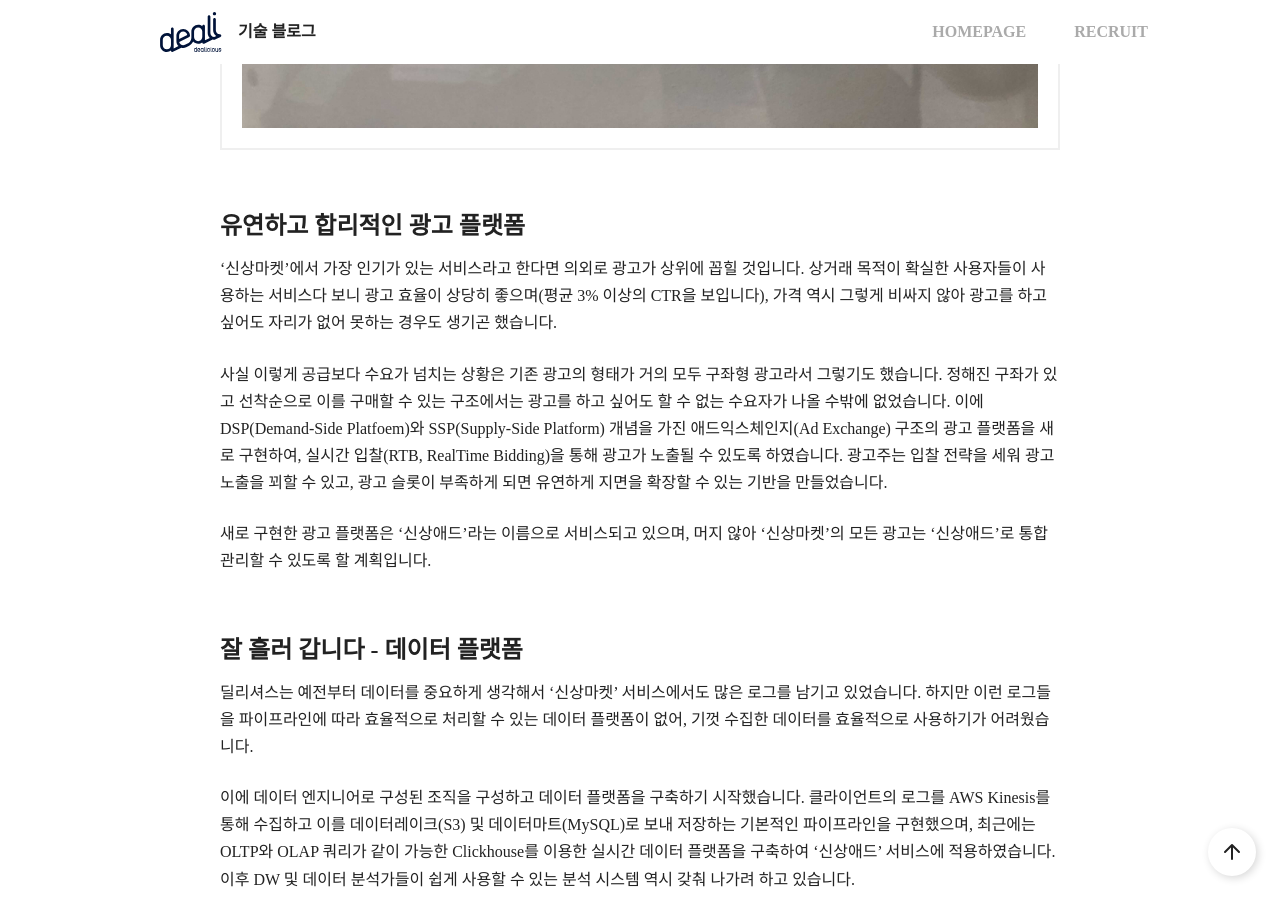
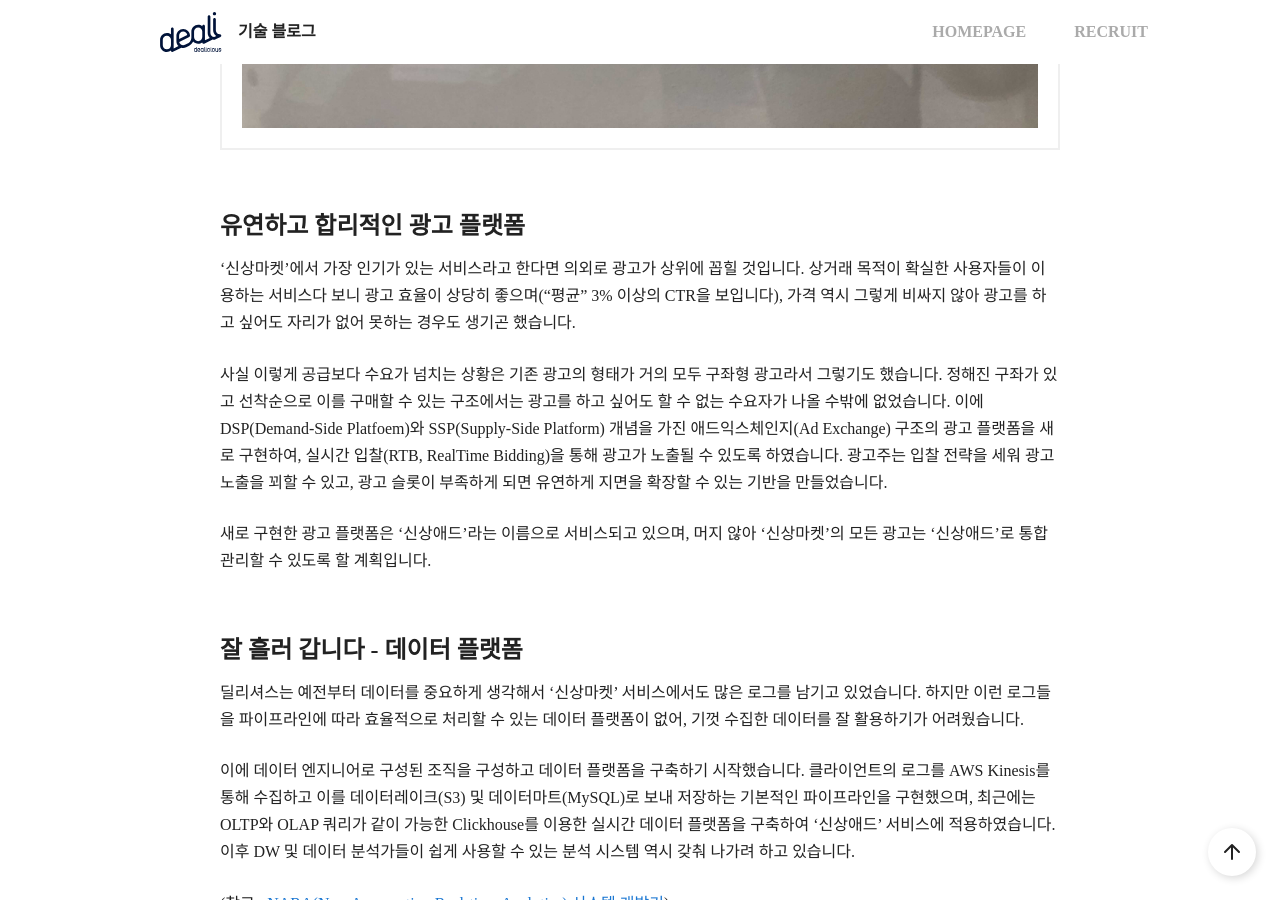
Before and after one commit to dealicious-inc/dealicious-inc.github.io, a Jekyll site: the page built from _posts/2021-06-14-dev-team-chronicle.md, in a window 1280 px wide and 900 px high, scrolled down 2606 px. Built offline with Jekyll 4.4.1, drawn with Linux system fonts in a browser that asks for light colours; some web fonts are replaced.

Commit message:
<딜리셔스 개발팀 연대기> : 어색한 문장 수정

```diff
--- a/_posts/2021-06-14-dev-team-chronicle.md
+++ b/_posts/2021-06-14-dev-team-chronicle.md
@@ -38,14 +38,14 @@
 ![](/assets/image/posts/2021-06-14-dev-team-chronicle/dev-team-chronicle-03.jpg)
 
 # 유연하고 합리적인 광고 플랫폼
-'신상마켓'에서 가장 인기가 있는 서비스라고 한다면 의외로 광고가 상위에 꼽힐 것입니다. 상거래 목적이 확실한 사용자들이 사용하는 서비스다 보니 광고 효율이 상당히 좋으며(평균 3% 이상의 CTR을 보입니다), 가격 역시 그렇게 비싸지 않아 광고를 하고 싶어도 자리가 없어 못하는 경우도 생기곤 했습니다.
+'신상마켓'에서 가장 인기가 있는 서비스라고 한다면 의외로 광고가 상위에 꼽힐 것입니다. 상거래 목적이 확실한 사용자들이 이용하는 서비스다 보니 광고 효율이 상당히 좋으며("평균" 3% 이상의 CTR을 보입니다), 가격 역시 그렇게 비싸지 않아 광고를 하고 싶어도 자리가 없어 못하는 경우도 생기곤 했습니다.
 
 사실 이렇게 공급보다 수요가 넘치는 상황은 기존 광고의 형태가 거의 모두 구좌형 광고라서 그렇기도 했습니다. 정해진 구좌가 있고 선착순으로 이를 구매할 수 있는 구조에서는 광고를 하고 싶어도 할 수 없는 수요자가 나올 수밖에 없었습니다. 이에 DSP(Demand-Side Platfoem)와 SSP(Supply-Side Platform) 개념을 가진 애드익스체인지(Ad Exchange) 구조의 광고 플랫폼을 새로 구현하여, 실시간 입찰(RTB, RealTime Bidding)을 통해 광고가 노출될 수 있도록 하였습니다. 광고주는 입찰 전략을 세워 광고 노출을 꾀할 수 있고, 광고 슬롯이 부족하게 되면 유연하게 지면을 확장할 수 있는 기반을 만들었습니다.
 
 새로 구현한 광고 플랫폼은 '신상애드'라는 이름으로 서비스되고 있으며, 머지 않아 '신상마켓'의 모든 광고는 '신상애드'로 통합 관리할 수 있도록 할 계획입니다.
 
 # 잘 흘러 갑니다 - 데이터 플랫폼
-딜리셔스는 예전부터 데이터를 중요하게 생각해서 '신상마켓' 서비스에서도 많은 로그를 남기고 있었습니다. 하지만 이런 로그들을 파이프라인에 따라 효율적으로 처리할 수 있는 데이터 플랫폼이 없어, 기껏 수집한 데이터를 효율적으로 사용하기가 어려웠습니다.
+딜리셔스는 예전부터 데이터를 중요하게 생각해서 '신상마켓' 서비스에서도 많은 로그를 남기고 있었습니다. 하지만 이런 로그들을 파이프라인에 따라 효율적으로 처리할 수 있는 데이터 플랫폼이 없어, 기껏 수집한 데이터를 잘 활용하기가 어려웠습니다.
 
 이에 데이터 엔지니어로 구성된 조직을 구성하고 데이터 플랫폼을 구축하기 시작했습니다. 클라이언트의 로그를 AWS Kinesis를 통해 수집하고 이를 데이터레이크(S3) 및 데이터마트(MySQL)로 보내 저장하는 기본적인 파이프라인을 구현했으며, 최근에는 OLTP와 OLAP 쿼리가 같이 가능한 Clickhouse를 이용한 실시간 데이터 플랫폼을 구축하여 '신상애드' 서비스에 적용하였습니다. 이후 DW 및 데이터 분석가들이 쉽게 사용할 수 있는 분석 시스템 역시 갖춰 나가려 하고 있습니다.
 
```
